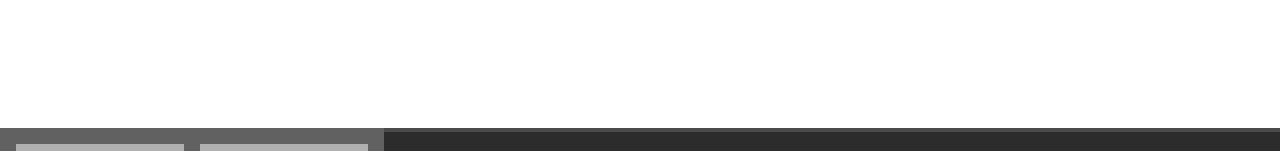
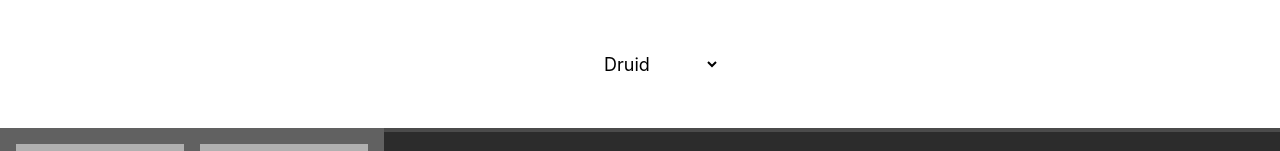
Before and after one commit to Druage/D2_Weapon_Comparison, a Next.js app: page / in a window 1280 px wide. Shown: the top 151 px of the page. Built offline with nearby package versions, Linux system fonts and the light colour scheme.

Commit message:
Add global states for all header items

```diff
--- a/src/components/Header.tsx
+++ b/src/components/Header.tsx
@@ -1,25 +1,59 @@
+import { PLAYABLE_CHARACTERS } from "../data/data";
+import { useGlobalState } from "../state/useGlobalState";
+import { Character } from "../types/Character";
+
 export default function Header() {
+  const setCharacter = useGlobalState((state) => state.setCharacter);
+  const setCharacterStrength = useGlobalState(
+    (state) => state.setCharacterStrength
+  );
+  const setCharacterDexterity = useGlobalState(
+    (state) => state.setCharacterDexterity
+  );
+
   const CharacterInfo = () => (
     <div className={"flex flex-1 items-center justify-end gap-6"}>
       <label className={"relative w-32"}>
         <span className={"absolute -top-6 text-sm font-bold text-white"}>
           Character
         </span>
-        <input className={"h-10 w-full bg-white"} type={"text"} />
+
+        <select
+          className={"h-10 w-full"}
+          onChange={(event) => setCharacter(event.target.value as Character)}
+        >
+          {PLAYABLE_CHARACTERS.map((it) => (
+            <option value={it} key={it}>
+              {it}
+            </option>
+          ))}
+        </select>
       </label>
 
       <label className={"relative w-20"}>
         <span className={"absolute -top-6 text-sm font-bold text-white"}>
           Strength
         </span>
-        <input className={"h-10 w-full bg-white"} type={"number"} />
+        <input
+          className={"h-10 w-full bg-white"}
+          type={"number"}
+          onChange={(event) =>
+            setCharacterStrength(Number.parseInt(event.target.value))
+          }
+        />
       </label>
 
       <label className={"relative w-20"}>
         <span className={"absolute -top-6 text-sm font-bold text-white"}>
           Dexterity
         </span>
-        <input className={"h-10 w-full bg-white"} type={"number"} />
+        <input
+          className={"h-10 w-full bg-white"}
+          type={"number"}
+          onChange={(event) =>
+            setCharacterDexterity(Number.parseInt(event.target.value))
+          }
+        />
       </label>
 
       <label className={"relative w-32"}>
--- a/src/data/data.ts
+++ b/src/data/data.ts
@@ -1,4 +1,5 @@
 import { Weapon } from "../types/Weapon";
+import { Character } from "../types/Character";
 
 export const FAKE_WEAPONS_TO_TEST: Weapon[] = [
   {
@@ -82,3 +83,13 @@ export const FAKE_WEAPONS_TO_TEST: Weapon[] = [
 
   { name: "Fury Claw", low: 120, high: 160, deadlyStrike: 33 },
 ];
+
+export const PLAYABLE_CHARACTERS: Character[] = [
+  Character.DRUID,
+  Character.AMAZON,
+  Character.ASSASSIN,
+  Character.NECROMANCER,
+  Character.BARBARIAN,
+  Character.PALADIN,
+  Character.SORCERESS,
+];
--- a/src/state/useGlobalState.ts
+++ b/src/state/useGlobalState.ts
@@ -1,13 +1,22 @@
 import create from "zustand";
 import { Weapon } from "../types/Weapon";
 import { FAKE_WEAPONS_TO_TEST } from "../data/data";
+import { Character } from "../types/Character";
 
 interface State {
+  character: Character;
+  characterStrength: number | undefined;
+  characterDexterity: number | undefined;
+
   weapons: Weapon[];
   criticalStrikeChance: string | undefined;
 }
 
 interface Actions {
+  setCharacter: (character: Character) => void;
+  setCharacterStrength: (strength: number) => void;
+  setCharacterDexterity: (dexterity: number) => void;
+
   addWeapon: (weapon: Weapon) => any;
   setCriticalStrikeChance: (chance: string) => void;
 }
@@ -17,6 +26,17 @@ export const useGlobalState = create<State & Actions>((set) => ({
   addWeapon: (weapon: Weapon) =>
     set((state) => ({ weapons: [...state.weapons, weapon] })),
   criticalStrikeChance: undefined,
+
+  character: Character.UNKNOWN,
+  characterStrength: undefined,
+  characterDexterity: undefined,
+
+  setCharacter: (character: Character) => set(() => ({ character: character })),
+  setCharacterStrength: (strength: number) =>
+    set(() => ({ characterStrength: strength })),
+  setCharacterDexterity: (dexterity: number) =>
+    set(() => ({ characterDexterity: dexterity })),
+
   setCriticalStrikeChance: (chance: string) =>
-    set((state) => ({ criticalStrikeChance: chance })),
+    set(() => ({ criticalStrikeChance: chance })),
 }));
--- /dev/null
+++ b/src/types/Character.ts
@@ -0,0 +1,10 @@
+export enum Character {
+  ASSASSIN = "Assassin",
+  DRUID = "Druid",
+  AMAZON = "Amazon",
+  BARBARIAN = "Barbarian",
+  SORCERESS = "Sorceress",
+  NECROMANCER = "Necromancer",
+  PALADIN = "Paladin",
+  UNKNOWN = "Unknown",
+}
--- a/styles/globals.css
+++ b/styles/globals.css
@@ -21,3 +21,11 @@ input {
     min-width: 3rem;
     padding: 1rem;
 }
+
+select {
+    color: black;
+    font-weight: normal;
+    min-width: 5rem;
+    padding: 0.5rem;
+    background-color: white;
+}
```
Also changed, not shown: src/utils/calcDamage.ts (line endings or trailing spaces).
